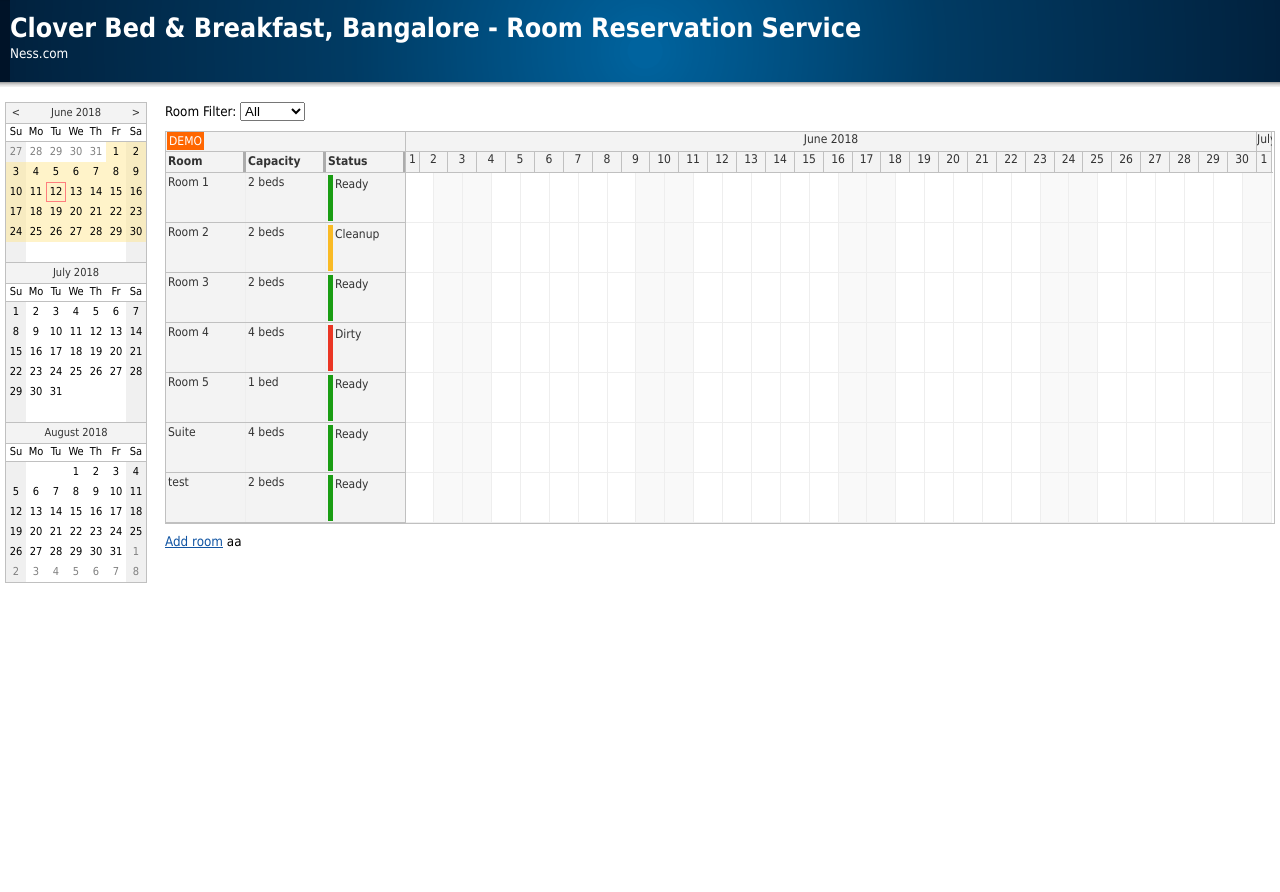
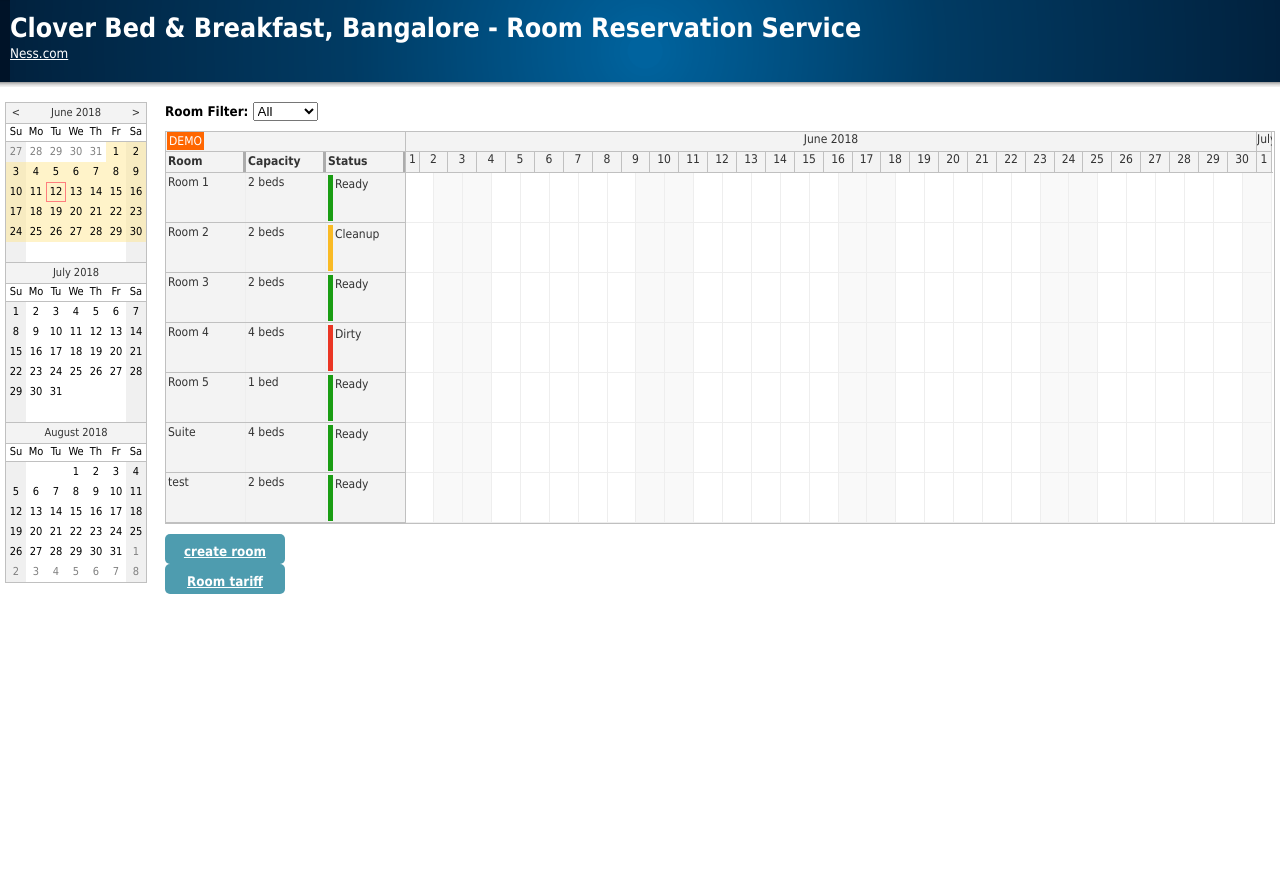
Before and after one commit to meena04/cloverReservation, a PHP site: page / in a window 1280 px wide. Shown: the top 892 px of the page. Run offline with PHP 8.4, Linux system fonts and the light colour scheme; data comes from the database, SQL or seed files in the repository; data that the repository does not hold is empty.

Commit message:
Cosmetic updates

```diff
--- a/_header.php
+++ b/_header.php
@@ -8,10 +8,10 @@
 
 					<!-- Fix for ENI-5 -->
 					<!-- UNCOMMENT THIS -->
-					<!-- <p id="claim"> <a target = '_blank' href='https://www.ness.com/'>Ness.com</a> </p> -->
+					<p id="claim"> <a target = '_blank' href='https://www.ness.com/'>Ness.com</a> </p>
 
 					<!-- Comment the below code while fixing ENI-5-->
-					<p id="claim"> Ness.com </p>
+					<!-- <p id="claim"> Ness.com </p> -->
 
                     <hr class="hidden" />
                 </div>
--- a/index.php
+++ b/index.php
@@ -94,9 +94,9 @@
                 </div>
                 <div style="margin-left: 160px">
 					<!-- Fix for ENI-24. UNCOMMENT THE BELOW LINE-->
-                    <!-- <div class="space options" style="font-weight:bold">  -->
+                    <div class="space options" style="font-weight:bold">
 					<!-- Comment the below line while fixing ENI-24-->
-                        <div class="space options">
+                    <!--   <div class="space options">   -->
                         Room Filter:
 					<!-- Fix for ENI-25. UNCOMMENT THE BELOW LINE-->
 					<!-- <select ng-model="roomType" style="background-color:#f2f2f2"> -->
@@ -113,16 +113,16 @@
 
                     <div class="space">
                         <!-- Fix for ENI-2. UNCOMMENT THE BELOW LINE-->
-						<!-- <a class="button" href="" id="add-room" ng-click="addRoom()">create room</a> -->
+						<a class="button" href="" id="add-room" ng-click="addRoom()">create room</a>
 
 						<!-- Comment the below line while fixing ENI-2-->
-						<a href="" id="add-room" ng-click="addRoom()">Add room</a> aa
+						<!-- <a href="" id="add-room" ng-click="addRoom()">Create Room</a> -->
 
 						<!-- Fix for ENI-4. UNCOMMENT THE BELOW 2 LINES -->
-						<!--
-						 <br>
+
+						 <!-- <br> -->
 					     <a class="button" href="" onclick="myFunction()">Room tariff</a>
-						-->
+
 
                     </div>
 
```
Also changed, not shown: room_edit.php (+3 -4 lines).
